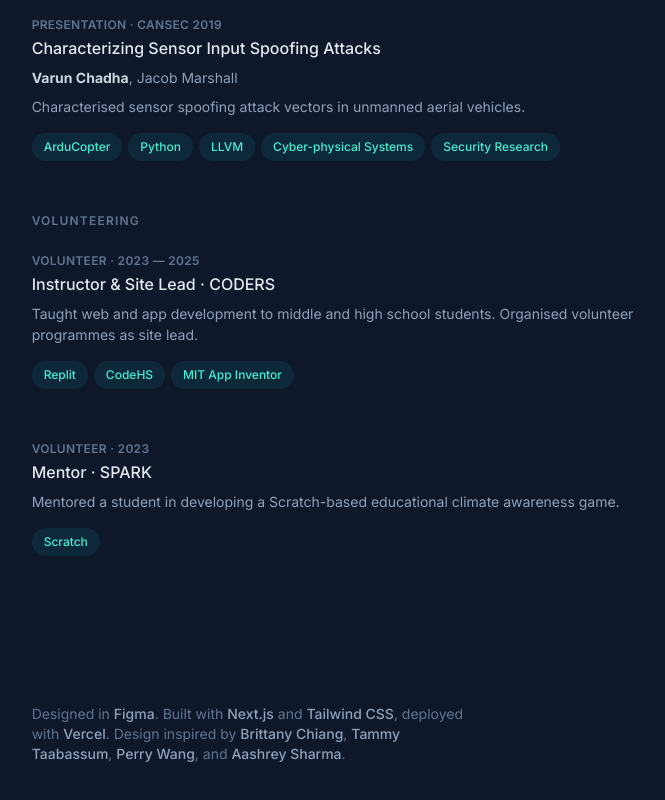
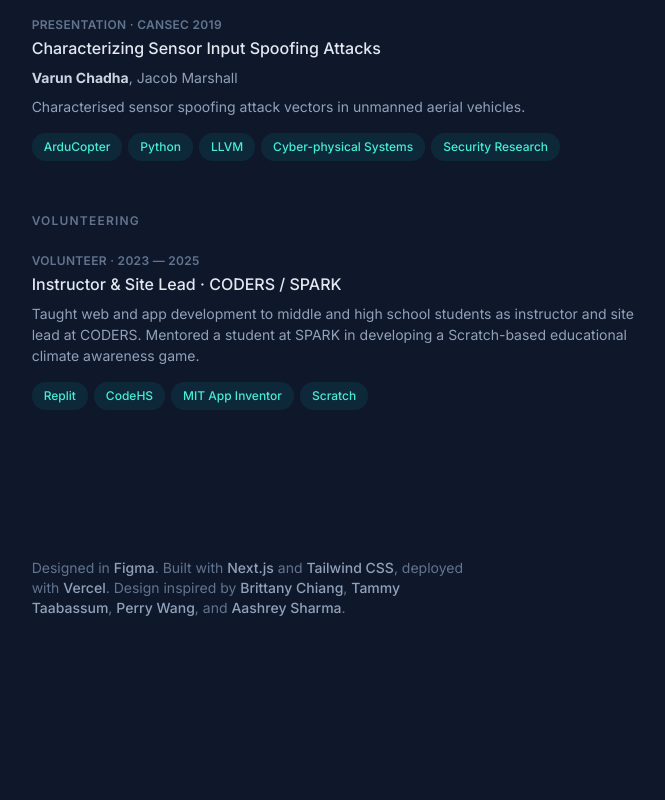
Before and after one commit to vchadha/portfolio, a Next.js app: page / in a window 1280 px wide. Shown: the part 4396-5196 px from the top of the page, without its empty margins (593-1258 px from the left). After the commit the page ends 5110 px from the top, so only its background shows below. Built offline with nearby package versions, Linux system fonts and the light colour scheme.

Commit message:
Simplify volunteer section

```diff
--- a/src/data/volunteering.ts
+++ b/src/data/volunteering.ts
@@ -10,19 +10,11 @@ export const volunteering: Volunteering[] = [
   {
     venue: "Volunteer · 2023 — 2025",
     title: "Instructor & Site Lead",
-    company: "CODERS",
+    company: "CODERS / SPARK",
     description:
-      "Taught web and app development to middle and high school students. \
-      Organised volunteer programmes as site lead.",
-    techs: ["Replit", "CodeHS", "MIT App Inventor"],
-  },
-  {
-    venue: "Volunteer · 2023",
-    title: "Mentor",
-    company: "SPARK",
-    description:
-      "Mentored a student in developing a Scratch-based educational climate \
-      awareness game.",
-    techs: ["Scratch"],
+      "Taught web and app development to middle and high school students as instructor \
+      and site lead at CODERS. Mentored a student at SPARK in developing a Scratch-based \
+      educational climate awareness game.",
+    techs: ["Replit", "CodeHS", "MIT App Inventor", "Scratch"],
   },
 ];
```
Also changed, not shown: src/data/publications.ts (line endings or trailing spaces).
